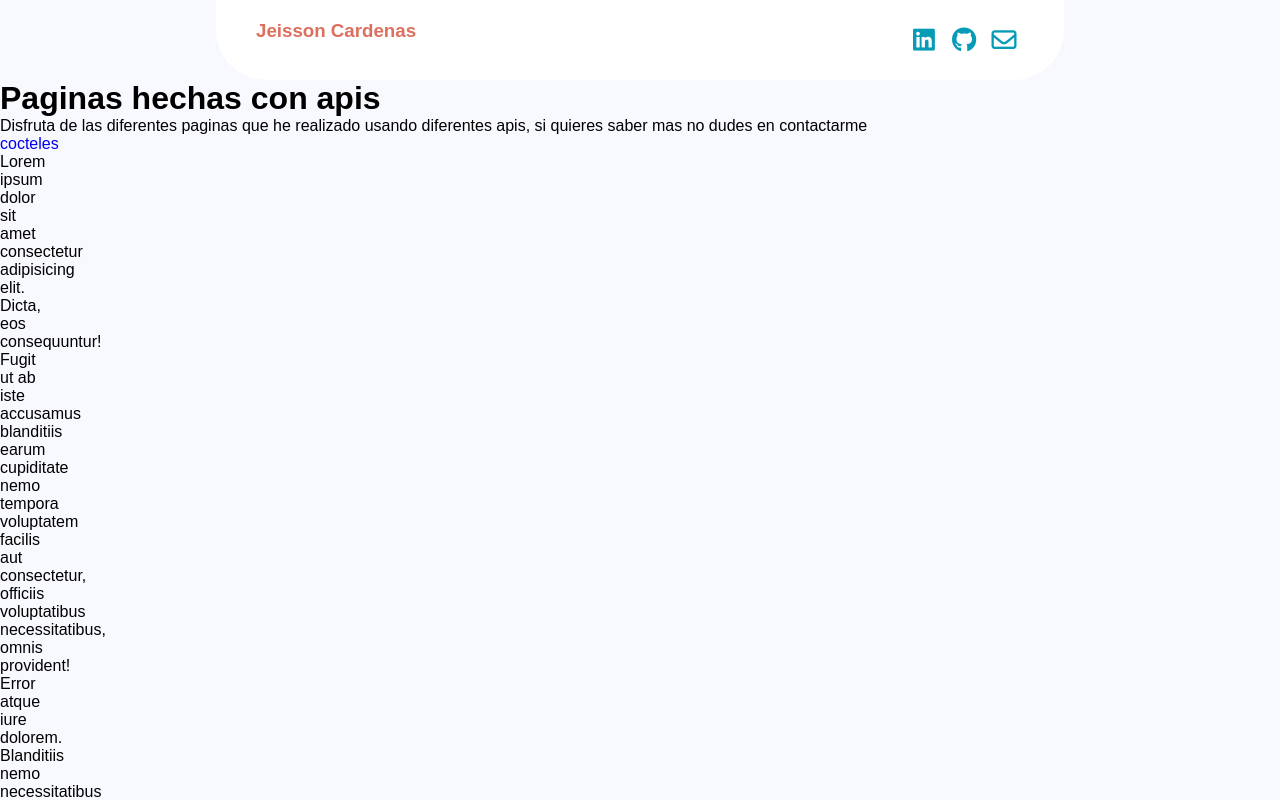
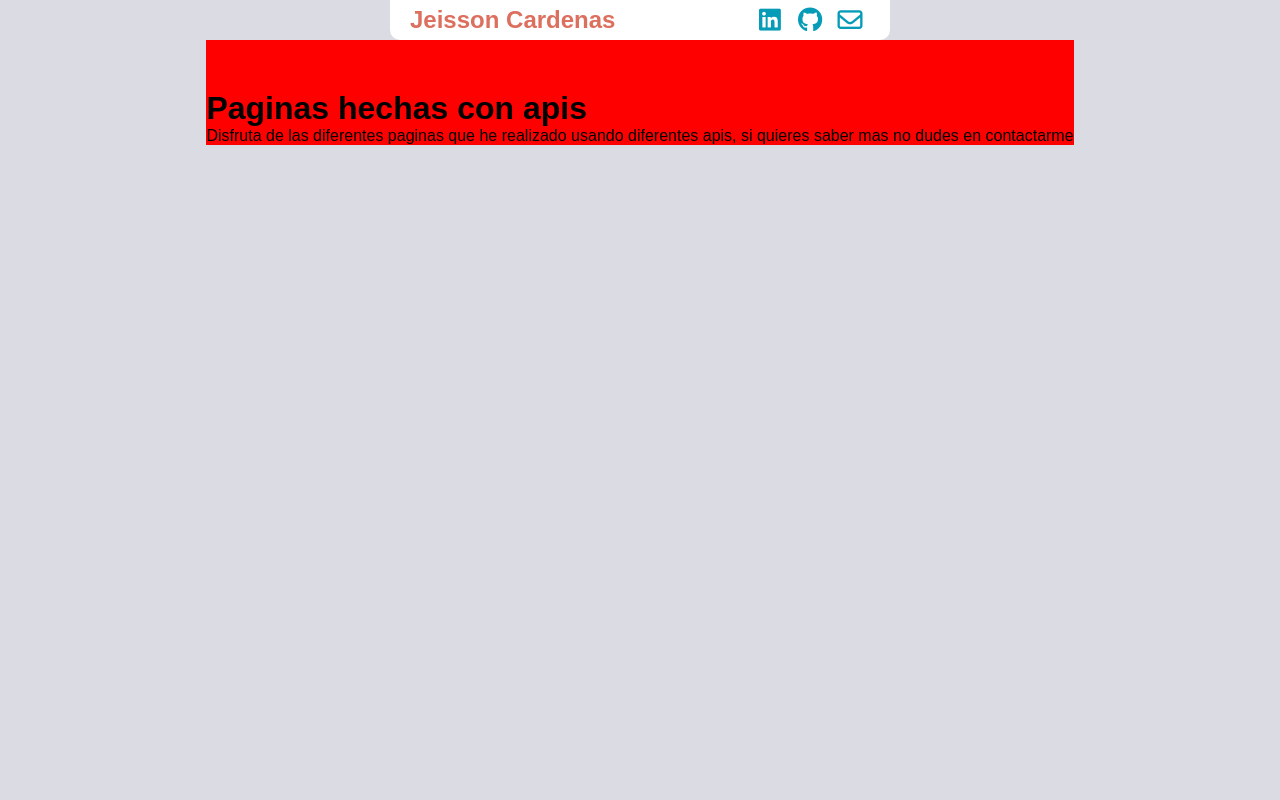
Before and after one commit to Jeissoncar97/Apis, a website: page index.html in a window 1280 px wide. Shown: the top 800 px of the page. Drawn offline with Linux system fonts and the light colour scheme.

Commit message:
add navbar

```diff
--- a/index.html
+++ b/index.html
@@ -12,49 +12,20 @@
 <body>
     <header>
         <div class="navbar">
-            <h3><a href="#">Jeisson Cardenas </a></h3>
+            <h2><a href="#">Jeisson Cardenas </a></h2>
             <div class="links">
-                <a href="#"><i class="fa-brands fa-linkedin"></i></a>
-                <a href="#"><i class="fa-brands fa-github"></i></a>
-                <a href="#"><i class="fa-regular fa-envelope"></i></a>
+                <a href="https://www.linkedin.com/in/jeisson-cardenas/"><i class=" fa-brands fa-linkedin"></i></a>
+                <a href="https://github.com/Jeissoncar97/Apis"><i class="fa-brands fa-github"></i></a>
+                <a href="mailto:jeissoncar97@gmail.com"><i class="fa-regular fa-envelope"></i></a>
             </div>
         </div>
+    </header>
+    <main>
         <h1>Paginas hechas con apis</h1>
         <p>Disfruta de las diferentes paginas que he realizado usando diferentes apis, si quieres saber mas no dudes en
             contactarme</p>
-        <a href="./Cocteles/cocktail.html">cocteles</a>
-    </header>
-    <div class="eje">
-        Lorem ipsum dolor sit amet consectetur adipisicing elit. Dicta, eos consequuntur! Fugit ut ab iste accusamus
-        blanditiis earum cupiditate nemo tempora voluptatem facilis aut consectetur, officiis voluptatibus
-        necessitatibus,
-        omnis provident!
-        Error atque iure dolorem. Blanditiis nemo necessitatibus atque, quibusdam nam quae aliquid repellat beatae,
-        facilis
-        optio perferendis a magni pariatur dicta asperiores! Nemo quae, asperiores saepe id sunt rerum eligendi!
-        Commodi accusamus ducimus vel quisquam sint itaque sequi hic vero nulla aperiam distinctio sed dolorum
-        exercitationem laboriosam aliquid error modi earum, dolor porro illo? Sed iusto modi facilis non vero?
-        Pariatur officiis iusto minus nulla excepturi illum, asperiores perferendis quae quaerat. Aut voluptates odit
-        laboriosam ducimus, repellendus est modi labore nulla, sed quo numquam, dolore fuga tempora expedita distinctio
-        perspiciatis.
-        Saepe aliquid quas illo illum ipsum neque, itaque unde quibusdam, magnam modi perferendis aspernatur. Voluptates
-        quis consequatur neque est dignissimos ipsum, repudiandae labore odio numquam modi dolor fuga, asperiores earum.
-        Officiis, reprehenderit et incidunt quos delectus accusantium iste expedita exercitationem officia adipisci
-        mollitia
-        odio molestias ipsa consectetur, dicta itaque quia est nulla asperiores? Minima itaque nesciunt temporibus
-        laudantium hic voluptatem!
-        Porro, libero obcaecati quis magni, quam facere minus aspernatur iure ratione nam cum ducimus quibusdam nemo
-        nulla
-        eum quo et fuga. Rerum odit nihil sint facilis sapiente distinctio aliquam commodi.
-        Tenetur velit perferendis beatae, blanditiis totam iusto non voluptatum corrupti obcaecati facilis ex quo illo.
-        Assumenda veritatis obcaecati nesciunt porro odio iste minus, laudantium corrupti quos? Molestias perspiciatis
-        doloremque commodi!
-        Quos eum at enim, natus repellendus veniam similique error maxime consequuntur dignissimos dolore repellat
-        reprehenderit excepturi illo fugit dicta iste minus explicabo libero sapiente? Ea quos tempora itaque minus eum!
-        Vero aliquid nisi provident dolorum eligendi repellendus ipsum sunt iste ut, ea, doloribus accusamus
-        necessitatibus
-        vel voluptate odit culpa? Vel cumque unde quaerat repellat saepe qui minima at. Quae, ipsa!
-    </div>
+
+    </main>
 </body>
 
 
--- a/style.css
+++ b/style.css
@@ -1,45 +1,63 @@
 *{
     margin: 0;
     padding: 0;
+    text-decoration: none;
 }
 :root{
-    --fondo--: #f8f8ff ;
+    --fondoLigth--: #dbdbe3 ;
+    --fondoDrack--: #121528;
     --blue-claro--: #5ecbdc;
     --blue-oscuro--: #069cb8;
     --prymary--: #069cb8;
     --secondary--: #dc6f5e;
+
 }
 body{
-    max-width: 1300px;
+    display: flex;
+    flex-direction: column;
+    justify-content: center;
     margin: 0 auto;
-    background-color: var(--fondo--);
+    background-color: var(--fondoLigth--);
     font-family: Arial, Helvetica, sans-serif;
     text-decoration: none;
-    position: relative;
+}
+header {
+    display: flex;
+    margin: 0 auto;
+    justify-content: center;
+    max-width: 500px;
+    width: 100%;
+    top: 0;
+    position: sticky;
 }
 .navbar{
-    position: sticky;
-    width: 60%;
-    margin: 0 auto;
+    width: 100%;
     height: auto;
     background-color: white;
     display: flex;
+    align-items: center;
     justify-content: space-between;
-    padding: 20px 40px;
-    border-radius: 0 0 50px 50px;
-    color: black;
+    border-radius: 0 0 10px 10px;
+    animation: enhance-header linear both;
+    animation-timeline: scroll(root block);
+    animation-range: 0 200px;
 }
-header{
-    position: relative;
+@keyframes enhance-header {
+    to{
+        background: rgba(0, 0, 0, 0.6);
+        backdrop-filter: blur(5px);
+        font-size: 0.8em;
+
+    }
 }
-a{
-    text-decoration: none;
-}
-.navbar h3 a{
+
+.navbar h2 a{
     color: var(--secondary--);
+    padding-left: 20px;
 }
 .navbar .links {
     display: flex;
+    padding-right: 20px;
 }
 .navbar .links a{
     display: flex;
@@ -56,6 +74,9 @@ a{
 .navbar .links i{
     font-size: 25px;
 }
-.eje{
-    width: 40px;
+main{
+    padding-top: 50px;
+    max-width: 1000px ;
+    margin: 0 auto;
+    background-color: red;
 }
```
